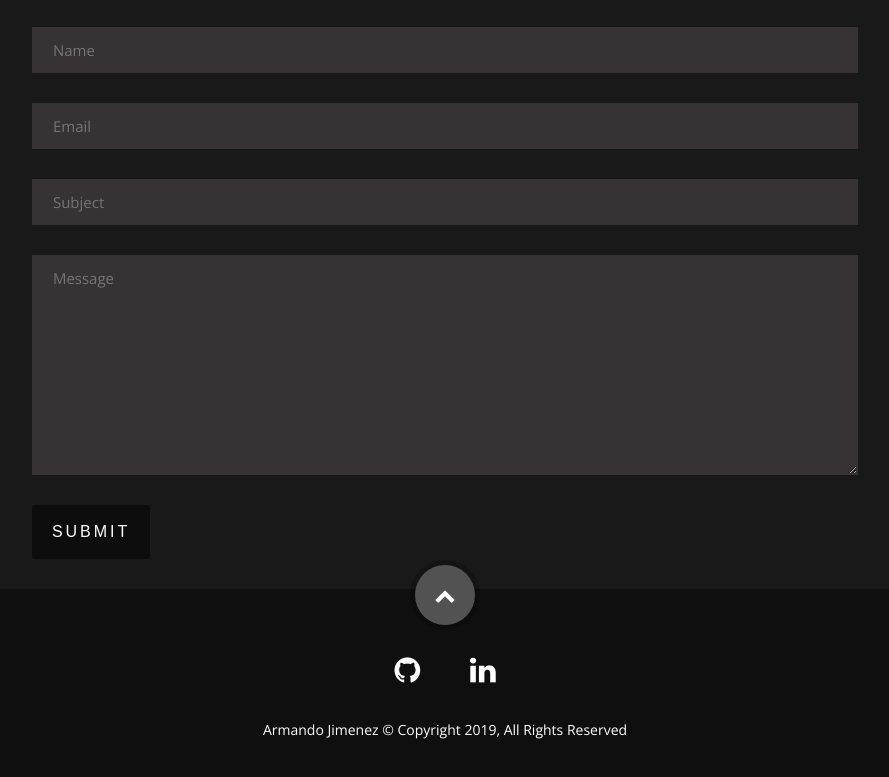
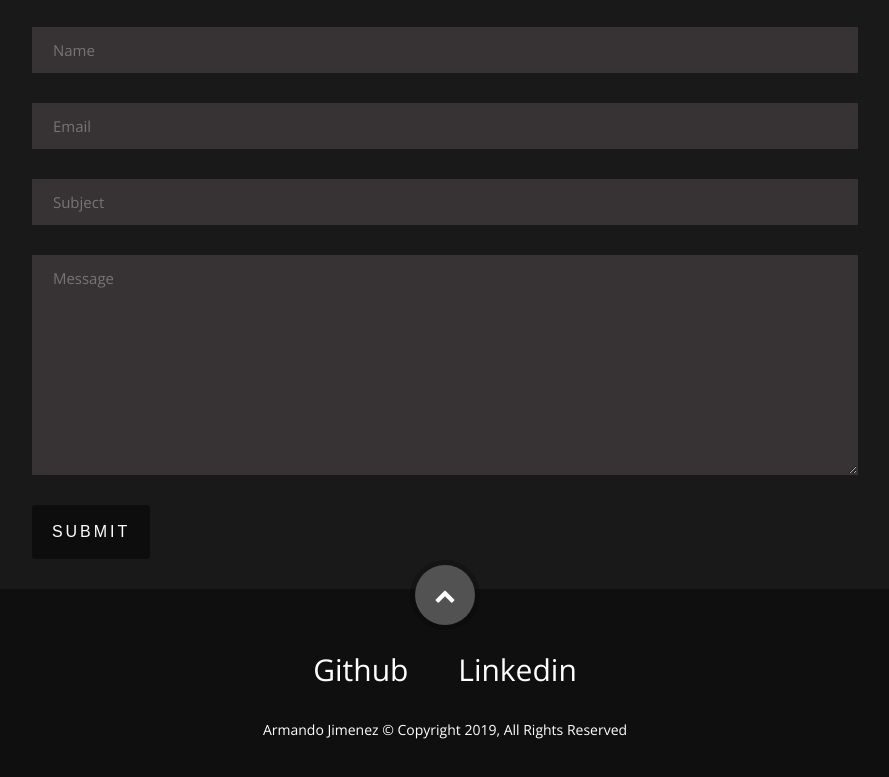
Before and after one commit to armjim14/Portfolio, a plain HTML site: page index.html in a window 1280 px wide. Shown: the part 4827-5604 px from the top of the page, without its empty margins (195-1084 px from the left). Drawn offline with nearby package versions, Linux system fonts and the light colour scheme; some packages are replaced by stand-ins of ours.

Commit message:
github icon and linkedin icon changed to text

```diff
--- a/index.html
+++ b/index.html
@@ -610,8 +610,14 @@
          <div class="twelve columns">
 
             <ul class="social-links">
-               <li><a style="color: white" href="https://github.com/armjim14" target="_blank"><i class="fa fa-github"></i></a></li>
-               <li><a style="color: white" href="https://www.linkedin.com/in/armando-jimenez-291a4b180?lipi=urn%3Ali%3Apage%3Ad_flagship3_profile_view_base_contact_details%3BtRXnM64fT1%2BSAyTWK8FX7w%3D%3D" target="_blank"><i class="fa fa-linkedin"></i></a></li>
+               <li><a style="color: white" href="https://github.com/armjim14" target="_blank">
+                  <!-- <i class="fa fa-github"></i> -->
+                  Github
+               </a></li>
+               <li><a style="color: white" href="https://www.linkedin.com/in/armando-jimenez-291a4b180" target="_blank">
+                  <!-- <i class="fa fa-linkedin"></i> -->
+                  Linkedin
+               </a></li>
             </ul>
 
             <ul class="copyright">
```
